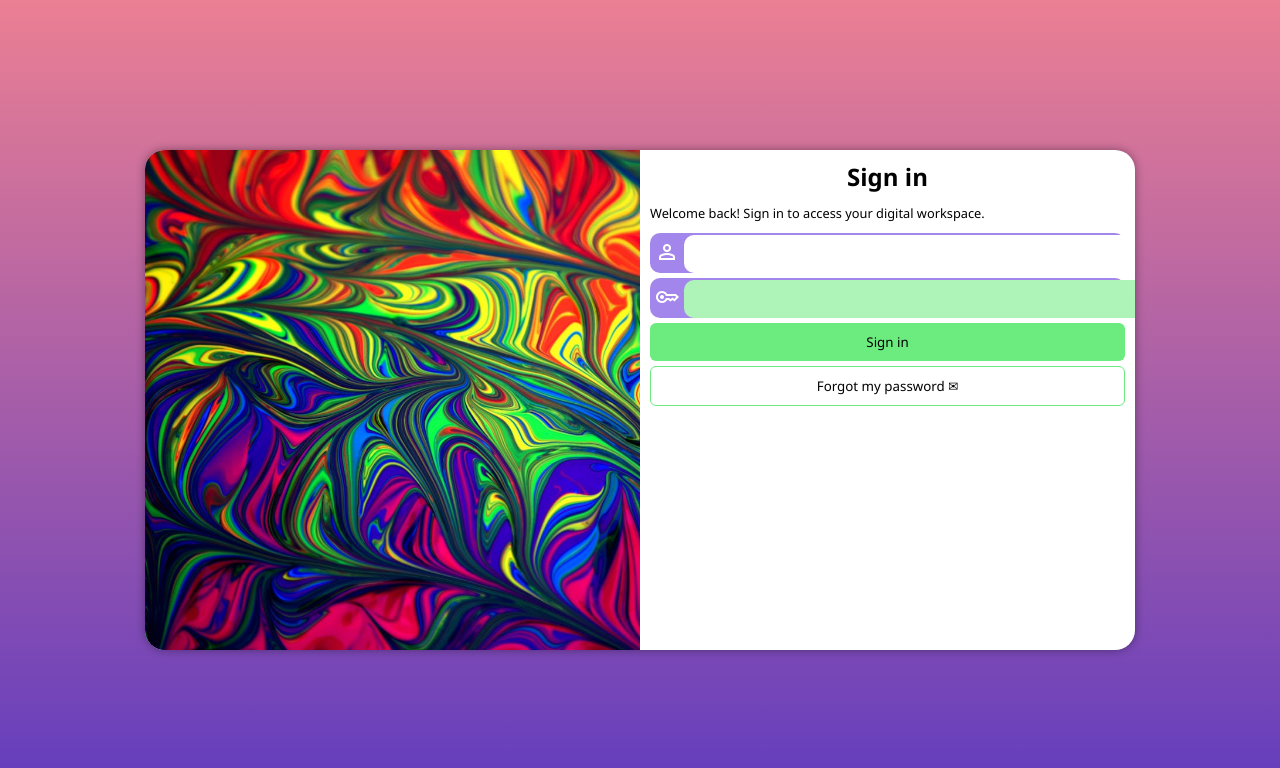
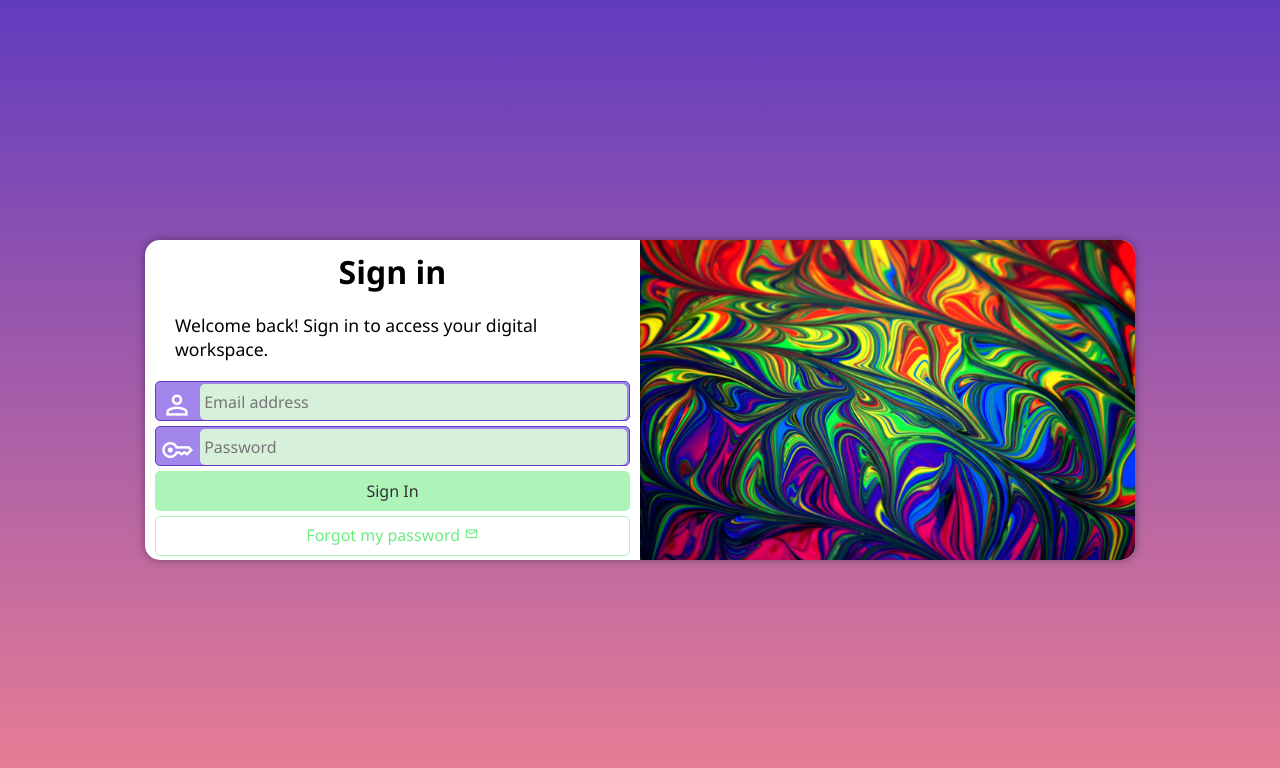
Before and after one commit to gabrielaplinski/projeto-login, a plain HTML site: page index.html in a window 1280 px wide. Drawn offline with nearby package versions, Linux system fonts and the light colour scheme.

Commit message:
atualizei projeto login

```diff
--- a/estilos/media-query.css
+++ b/estilos/media-query.css
@@ -11,13 +11,22 @@ Grandes telas: min 1280px max 1535px
 Telas gigantes: min 1536px
 */
 
-@media screen and (min-width: 768px) and (max-width: 1023px) {
+:root {
+    --color1: #a386eb;
+    --color2: #aef3b8;
+    --color3: #6ceb7f;
+    --color4: #eb7f93;
+    --color5: #613cbe;
+}
+
+@media screen and (min-width: 768px) and (max-width: 1023px) { /*CONFIGURAÇÃO PARA TABLET*/
     body {
-        background-image: linear-gradient(to bottom, #eb7f93, #613cbe);
+        background-image: linear-gradient(to bottom, var(--color4), var(--color5));
     }
 
     section {
         width: 85vw;
+        height: 280px;
     }
 
     section > div#image {
@@ -30,25 +39,39 @@ Telas gigantes: min 1536px
         float: right;
         width: 70%;
     }
+
+    div#form > p#text {
+        font-size: 0.9em;
+    }
 }
 
-@media screen and (min-width: 1024px) {
+@media screen and (min-width: 1024px) { /*CONFIGURAÇÃO PARA TELAS GRANDES*/
     body {
-        background-image: linear-gradient(to bottom, #eb7f93, #613cbe);
+        background-image: linear-gradient(to bottom, var(--color5), var(--color4));
     }
 
     section {
         width: 990px;
+        height: 320px;
     }
 
     section > div#image {
-        float: left;
+        float: right;
         width: 50%;
         height: 100%;
     }
 
     section > div#form {
-        float: right;
+        float: left;
         width: 50%;
     }
+
+    div#form > h1 {
+        font-size: 2em;
+    }
+
+    div#form > p {
+        font-size: 1.1em;
+        margin: 20px;
+    }
 }
--- a/estilos/style.css
+++ b/estilos/style.css
@@ -4,6 +4,9 @@
     --color1: #a386eb;
     --color2: #aef3b8;
     --color3: #6ceb7f;
+    --color4: #eb7f93;
+    --color5: #613cbe;
+    --color6: #313131;
 }
 
 * {
@@ -29,14 +32,13 @@ section {
     position: absolute;
     left: 50%;
     top: 50%;
-    transform: translate(-50%, -50%);
     width: 250px;
     height: 500px;
-    background-color: white;
-    border-radius: 20px;
+    background-color: #ffffff;
+    border-radius: 15px;
     box-shadow: 0px 0px 10px rgba(0, 0, 0, 0.384);
     overflow: hidden;
-
+    transform: translate(-50%, -50%);
     transition: width .6s, height .6s;
     transition-timing-function: ease;
 }
@@ -51,63 +53,87 @@ section > div#image {
 div#form {
     display: block;
     padding: 10px;
-    padding-bottom: 30px;
 }
 
-h1 {
+div#form > h1 {
     text-align: center;
-    padding-bottom: 10px;
+    margin-bottom: 10px;
 }
 
-p#text {
+div#form > p#text {
     font-size: 0.8em;
     padding-bottom: 10px;
     line-height: 20px;
 }
 
-p.data {
+form > div.data {
     padding-top: 2px;
     height: 40px;
-    border-radius: 10px;
+    border-radius: 5px;
     background-color: var(--color1);
-    margin-bottom: 5px;
+    margin: 5px 0px;
+    border: 1px solid var(--color5);
 }
 
-input {
-    position: absolute;
-    border-radius: 10px;
-    width: 77.5%;
-    height: 38px;
-    border: none;
+form > div.data span {
+    color: rgb(255, 255, 255);
+    font-size: 2em;
+    width: 40px;
+    padding: 5px;
 }
 
-input#ipass {
-    background-color: var(--color2);
+form > div.data > input {
+    background-color: #d6f0da;
+    font-size: 1em;
+    width: calc(100% - 46px);
+    height: 100%;
+    border: 0px;
+    border-radius: 5px;
+    padding: 4px;
+    transform: translateY(-13px);
 }
 
-div#buttons {
-    text-align: center;
+form > div.data > input:focus-within {
+    background-color: white;
 }
 
-button.botoes {
+form > input[type=submit] {
+    display: block;
+    font-size: 1em;
     width: 100%;
-    padding: 10px;
-    border-radius: 6px;
+    height: 40px;
+    background-color: var(--color2);
     border: none;
+    border-radius: 5px;
+    color: var(--color6);
     cursor: pointer;
 }
 
-button#signin {
-    margin-bottom: 5px;
+form > input[type=submit]:hover {
     background-color: var(--color3);
 }
 
-button#forgot {
+form > a.button {
+    display: block;
+    padding-top: 7px;
+    margin-top: 5px;
+    text-align: center;
+    text-decoration: none;
     background-color: white;
-    border: 1px solid var(--color3);
+    color: var(--color3);
+    border: 1px solid var(--color2);
+    border-radius: 5px;
+    font-size: 1em;
+    width: 100%;
+    height: 40px;
 }
 
-span {
+form > a.button:hover {
+    border: 1px solid var(--color3);
+    background-color: var(--color2);
     color: white;
-    padding: 5px;
 }
+
+form > a.button > span {
+    font-size: 0.9em;
+}
--- a/index.html
+++ b/index.html
@@ -16,24 +16,23 @@
             </div>
             <div id="form">
                 <h1>Sign in</h1>
-                <p id="text">Welcome back! Sign in to access your digital workspace.</p>
+                <p>Welcome back! Sign in to access your digital workspace.</p>
                 <form action="login.php" method="post" autocomplete="on">
-                    <p class="data">
+                    <div class="data">
                         <label for="imail">
                             <span class="material-symbols-outlined">person</span>
                         </label>
-                        <input type="email" name="mail" id="imail" autocomplete="email" pattern="^[\w\.-]+@[\w\.-]+\.\w{2,}$" required>
-                    </p>
-                    <p class="data">
+                        <input type="email" name="mail" id="imail" autocomplete="email" placeholder="Email address
+                        " pattern="^[\w\.-]+@[\w\.-]+\.\w{2,}$" required maxlength="40">
+                    </div>
+                    <div class="data">
                         <label for="ipass">
                             <span class="material-symbols-outlined">key</span>
                         </label>
-                        <input type="password" name="pass" id="ipass" autocomplete="current-password" required>
-                    </p>
-                    <div id="buttons">
-                        <button type="submit" class="botoes" id="signin">Sign in</button><br>
-                        <button type="button" class="botoes" id="forgot">Forgot my password ✉</button>
+                        <input type="password" name="pass" id="ipass" autocomplete="current-password" placeholder="Password" required minlength="8" maxlength="20">
                     </div>
+                    <input type="submit" value="Sign In">
+                    <a href="esqueci.html" class="button" id="forgot">Forgot my password <span class="material-symbols-outlined">mail</span></a>
                 </form>
             </div>
         </section>
```
